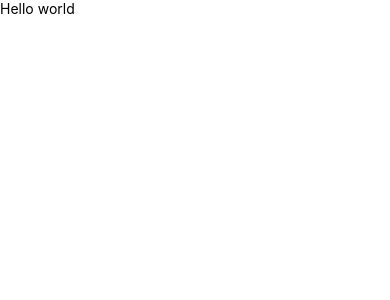
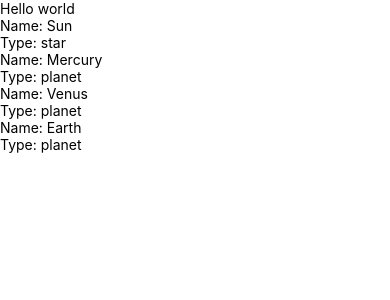
Before and after one commit to pemakhov/react-native-internship, a React Native app: screen / in a window 390 px wide. Shown: the top 300 px of the page. Built offline with nearby package versions, Linux system fonts and the light colour scheme.

Commit message:
feat: extand data, add Home screen

```diff
--- a/App.js
+++ b/App.js
@@ -6,6 +6,7 @@ import {
   useColorScheme,
   View,
 } from 'react-native';
+import Home from './screens/Home/Home';
 
 const App = () => {
   const isDarkMode = useColorScheme() === 'dark';
@@ -15,6 +16,7 @@ const App = () => {
       <StatusBar barStyle={isDarkMode ? 'light-content' : 'dark-content'} />
       <View>
         <Text>Hello world</Text>
+        <Home />
       </View>
     </SafeAreaView>
   );
--- /dev/null
+++ b/assets/spaceObjects.js
@@ -0,0 +1,47 @@
+export const spaceObjects = {
+  sun: {
+    id: 0,
+    type: 'star',
+    name: 'Sun',
+    climate: 'hot',
+    population: 0,
+    description: `The Sun is the star in the center of the Solar System.
+      It produces a lot of energy from the hydrogen it consists of,
+      using the process named nuclear fusion. The surface and atmosphere
+      of the Sun is very hot, therefore your visit to this space body
+      can be a problem.`,
+  },
+  mercury: {
+    id: 1,
+    type: 'planet',
+    name: 'Mercury',
+    climate: 'very cold at night and very hot at day',
+    population: 0,
+    description: `Mercury is the smallest planet of the Solar System. The climate is
+      awful, but the view of the Sun is the best in the whole Solar System. Very short years
+      and very long days can spoil your sleep schedule.`,
+  },
+  venus: {
+    id: 2,
+    type: 'planet',
+    name: 'Venus',
+    climate: 'hot, wet, and windy',
+    population: 0,
+    description: `Venus is a rocky planet. It's climate is badly spoiled by a global warmth.
+    Even if your spacesuit is strong enough to endure high pressure, temperature,
+    acids and heavy wind, sightseeing is problematic because of poor visibility. One of a
+    few famous objects about this place is the wrack of Soviet spacecraft.`
+  },
+  earth: {
+    id: 3,
+    type: 'planet',
+    name: 'Earth',
+    climate: 'ideal',
+    population: 7800000000,
+    description: `The only planet in the Solar System, inhabited by the living creatures.
+    The whole planet is a conservation area, therefore your visit should be thoroughly concealed from
+    the locals. Taking souvenirs is severely forbidden. Despite inconveniences, this planet
+    is worth visiting. Diverse landscapes, climate, and organic life. Cities and constructions,
+    oceans and mountains, won't leave you unimpressed.`,
+  }
+};
--- a/package.json
+++ b/package.json
@@ -1,5 +1,5 @@
 {
-  "name": "sun_system",
+  "name": "the_sun_system_travel_guide",
   "version": "0.0.1",
   "private": true,
   "scripts": {
@@ -10,6 +10,7 @@
     "lint": "eslint ."
   },
   "dependencies": {
+    "prop-types": "^15.7.2",
     "react": "17.0.2",
     "react-native": "0.66.3"
   },
--- /dev/null
+++ b/screens/Home/Home.js
@@ -0,0 +1,18 @@
+import React from 'react';
+import { View } from 'react-native';
+import SpaceObjectSummary from './components/SpaceObjectSummary';
+import { spaceObjects } from '../../assets/spaceObjects';
+
+const Home = () => {
+  const spaceBodies = Object.entries(spaceObjects).map((entry) => entry[1]);
+  return (
+    <View>
+      {spaceBodies.map((spaceObject) => {
+        const { name, type, id } = spaceObject;
+        return <SpaceObjectSummary name={name} type={type} key={id} />;
+      })}
+    </View>
+  );
+};
+
+export default Home;
--- /dev/null
+++ b/screens/Home/components/SpaceObjectSummary.js
@@ -0,0 +1,17 @@
+import React from 'react';
+import { View, Text } from 'react-native';
+import PropTypes from 'prop-types';
+
+const SpaceObjectSummary = ({ name, type }) => (
+  <View>
+    <Text>Name: {name}</Text>
+    <Text>Type: {type}</Text>
+  </View>
+);
+
+SpaceObjectSummary.propTypes = {
+  name: PropTypes.string.isRequired,
+  type: PropTypes.string.isRequired,
+};
+
+export default SpaceObjectSummary;
```
Also changed, not shown: assets/bodies.js (deleted, +0 -23 lines).
